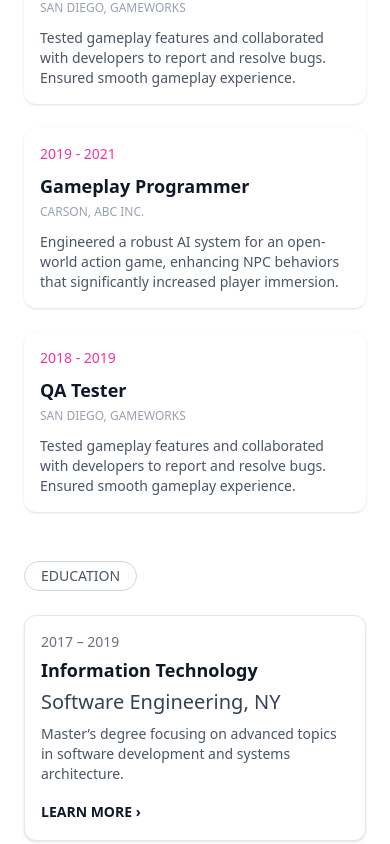
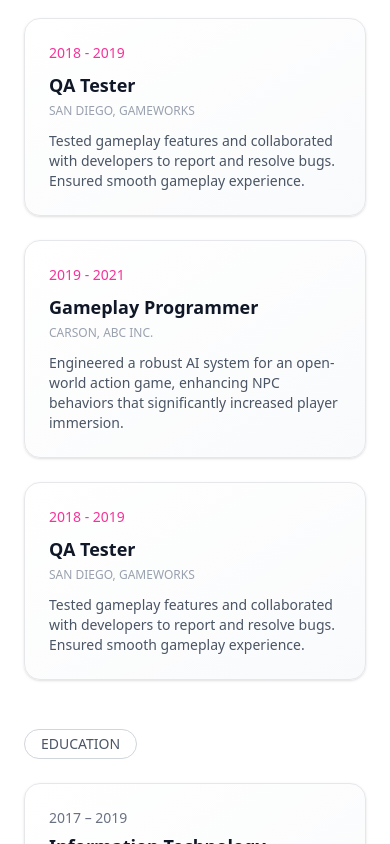
Before and after one commit to ElysiumsGit/portfolio, a React (Vite) app in the folder frontend/: page / in a window 390 px wide. Shown: the part 3040-3884 px from the top of the page. Built offline with nearby package versions, Linux system fonts and the light colour scheme.

Commit message:
RESPONSIVE MOBILE

```diff
--- a/frontend/src/pages/experience/EducationContent.jsx
+++ b/frontend/src/pages/experience/EducationContent.jsx
@@ -41,7 +41,7 @@ const EducationContent = () => {
       </div>
       <div className="grid grid-cols-1 md:grid-cols-2 gap-6">
         {educationData.map((edu, index) => (
-          <div key={index} className="bg-white border border-gray-200 rounded-xl shadow p-4">
+          <div key={index} className="p-6 rounded-2xl border border-gray-200 shadow-sm hover:shadow-md transition-all duration-300 bg-gradient-to-br from-white to-gray-50">
             <div className="text-sm text-gray-500 mb-1">{edu.year}</div>
             <h3 className="text-lg font-semibold text-gray-900 mb-1">{edu.degree}</h3>
             <p className="text-gray-700 mb-2">{edu.field}</p>
--- a/frontend/src/pages/experience/WorkExperienceContent.jsx
+++ b/frontend/src/pages/experience/WorkExperienceContent.jsx
@@ -143,7 +143,7 @@ const WorkExperienceContent = () => {
             </h1>
 
             {experiencePairs.flat().map((item, idx) => (
-              <div key={idx} className="bg-white rounded-xl shadow p-4">
+              <div key={idx} className="p-6 rounded-2xl border border-gray-200 shadow-sm hover:shadow-md transition-all duration-300 bg-gradient-to-br from-white to-gray-50">
                 <div className="text-pink-500 font-medium text-sm mb-2">{item.date}</div>
                 <h3 className="text-lg font-semibold text-gray-900">{item.role}</h3>
                 <p className="text-xs uppercase text-gray-400 mt-1">{item.location}</p>
```
